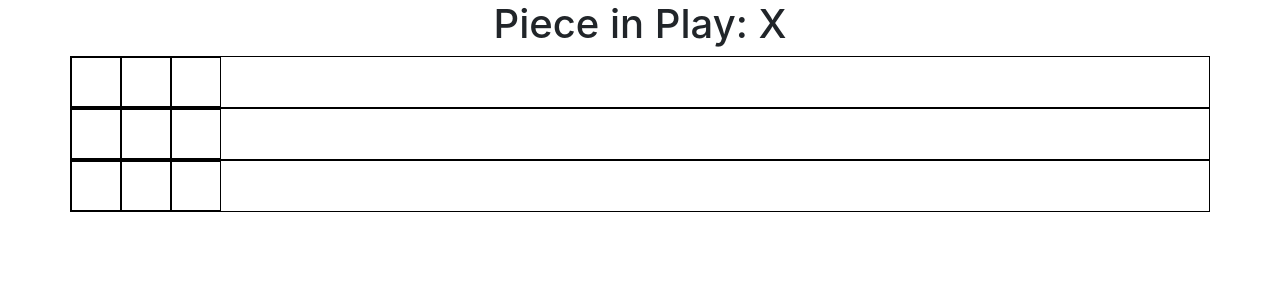
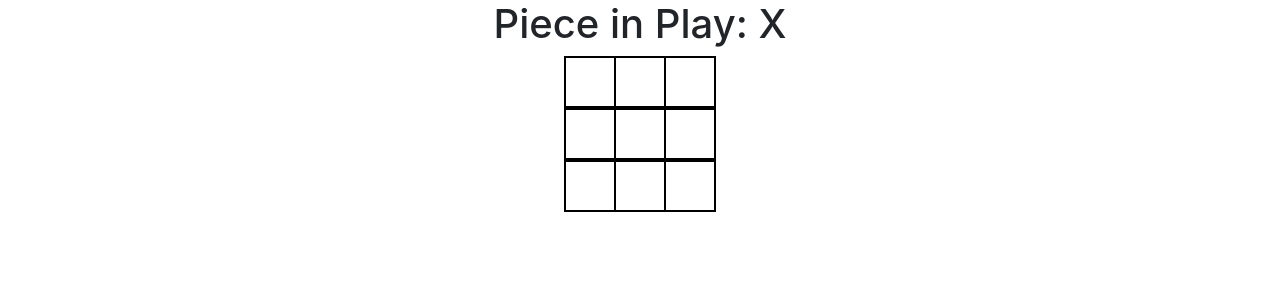
Before and after one commit to jamesblack-dev/jamesblack-dev.github.io, a React (Create React App) app: page / in a window 1280 px wide. Shown: the top 300 px of the page. Built offline with nearby package versions, Linux system fonts and the light colour scheme.

Commit message:
css to remove large width css

```diff
--- a/src/index.css
+++ b/src/index.css
@@ -12,6 +12,10 @@ code {
     monospace;
 }
 
+div.container {
+  width: 152px;
+}
+
 div.row {
   border-color: black;
   border-width: 1px;
```
